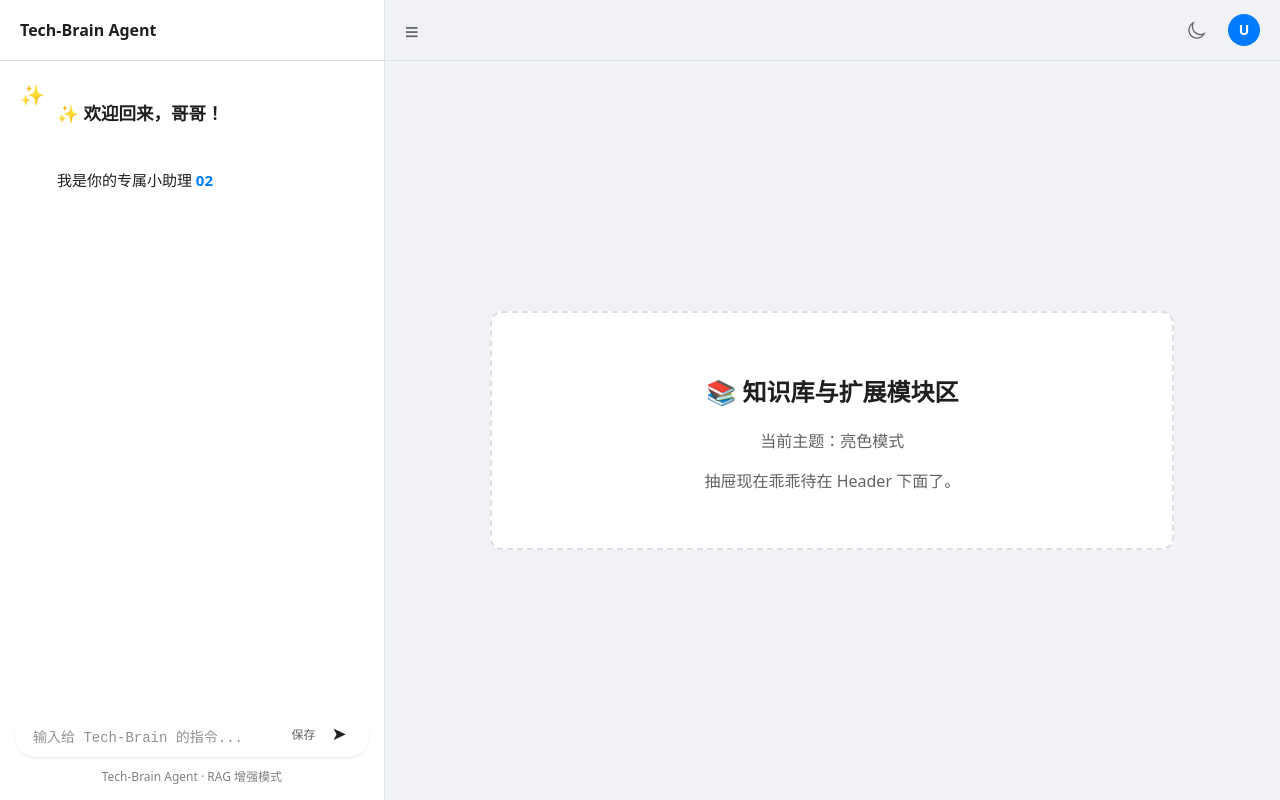
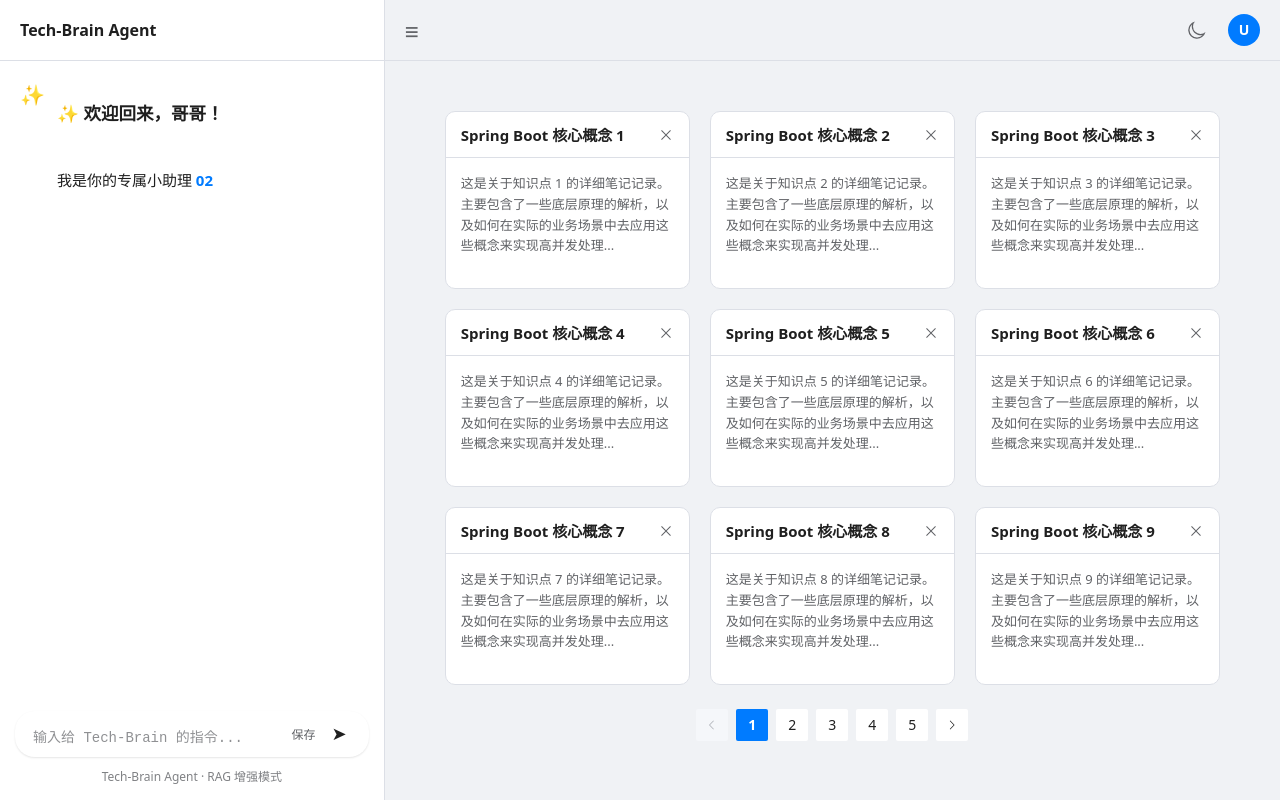
Before and after one commit to Zeng-Wenjie/tech-brain-web, a Vue app: page / in a window 1280 px wide. Built offline with nearby package versions, Linux system fonts and the light colour scheme.

Commit message:
实现这个 3x3 的“卡片式网格（Card Grid）+ 底部动态分页”布局

```diff
--- a/src/views/AgentView.vue
+++ b/src/views/AgentView.vue
@@ -79,19 +79,45 @@
           </div>
         </el-drawer>
 
-        <div class="placeholder-box">
-          <h2>📚 知识库与扩展模块区</h2>
-          <p>当前主题：{{ isDark ? '暗黑模式' : '亮色模式' }}</p>
-          <p>抽屉现在乖乖待在 Header 下面了。</p>
+<!-- 笔记区中心部分 -->
+        <div class="notes-workspace">
+
+          <div class="cards-container">
+            <el-row :gutter="20">
+              <el-col :span="8" v-for="note in notesList" :key="note.id" style="margin-bottom: 20px;">
+                <el-card class="note-card" shadow="hover">
+                  <template #header>
+                    <div class="card-header">
+                      <span class="note-title">{{ note.title }}</span>
+                      <el-icon class="delete-icon" @click="deleteNote(note.id)"><Close /></el-icon>
+                    </div>
+                  </template>
+                  <div class="note-content">{{ note.content }}</div>
+                </el-card>
+              </el-col>
+            </el-row>
+          </div>
+
+          <div class="pagination-dock">
+            <el-pagination
+              v-model:current-page="currentPage"
+              :page-size="pageSize"
+              :total="totalNotes"
+              layout="prev, pager, next"
+              @current-change="handlePageChange"
+              background
+            />
+          </div>
+
         </div>
       </div>
     </div>
-
-  </div> </template>
+  </div>
+   </template>
 
 <script setup>
 import { ref, nextTick, onMounted } from 'vue'
-import { Sunny, Moon } from '@element-plus/icons-vue'
+import { Sunny, Moon, Close } from '@element-plus/icons-vue'
 import axios from 'axios' // 引入 HTTP 客户端
 
 import { marked } from 'marked'
@@ -196,6 +222,29 @@
   if (chatBodyRef.value) {
     chatBodyRef.value.scrollTop = chatBodyRef.value.scrollHeight
   }
+}
+
+// ================= 知识库卡片与分页逻辑 =================
+const currentPage = ref(1)
+const pageSize = ref(9)
+const totalNotes = ref(45) // 模拟总数据量
+
+// 模拟一页 9 条数据
+const notesList = ref(Array.from({ length: 9 }).map((_, index) => ({
+  id: index + 1,
+  title: `Spring Boot 核心概念 ${index + 1}`,
+  content: `这是关于知识点 ${index + 1} 的详细笔记记录。主要包含了一些底层原理的解析，以及如何在实际的业务场景中去应用这些概念来实现高并发处理...`
+})))
+
+const handlePageChange = (val) => {
+  console.log(`前端触发分页查询，当前页: ${val}，后续这里将调用 Axios 请求后端的分页接口`)
+  // TODO: axios.get('/api/notes/page', { params: { page: val, size: pageSize.value } })
+}
+
+const deleteNote = (id) => {
+  console.log(`触发删除操作，笔记 ID: ${id}`)
+  // 模拟前端移除，后续对接后端删除接口
+  notesList.value = notesList.value.filter(note => note.id !== id)
 }
 </script>
 
@@ -563,4 +612,99 @@
   margin-top: auto;
   padding-bottom: 20px;
 }
+
+/* ================= 知识库卡片区样式 ================= */
+.notes-workspace {
+  flex: 1;
+  display: flex;
+  flex-direction: column;
+  padding: 20px 30px;
+  height: 100%;
+  box-sizing: border-box;
+}
+
+.cards-container {
+  flex: 1;
+  overflow-y: auto; /* 内容过多时仅卡片区滚动 */
+}
+
+/* 穿透修改 el-card，使其完美贴合暗黑/亮色主题 */
+:deep(.note-card) {
+  background-color: var(--tb-color-bg-panel);
+  border: 1px solid var(--tb-color-border);
+  color: var(--tb-color-text-primary);
+  border-radius: 10px;
+  transition: all 0.3s ease;
+}
+
+:deep(.note-card:hover) {
+  border-color: var(--tb-color-primary);
+}
+
+:deep(.el-card__header) {
+  padding: 12px 15px;
+  border-bottom: 1px solid var(--tb-color-border);
+}
+
+:deep(.el-card__body) {
+  padding: 15px;
+  height: 100px; /* 固定高度，保证一竖排对齐 */
+}
+
+.card-header {
+  display: flex;
+  justify-content: space-between;
+  align-items: center;
+}
+
+.note-title {
+  font-weight: bold;
+  font-size: 15px;
+  white-space: nowrap;
+  overflow: hidden;
+  text-overflow: ellipsis; /* 标题过长显示省略号 */
+  max-width: 85%;
+}
+
+.delete-icon {
+  cursor: pointer;
+  color: var(--tb-color-text-secondary);
+  font-size: 16px;
+}
+
+.delete-icon:hover {
+  color: #f56c6c; /* 悬浮显示红色警示 */
+}
+
+.note-content {
+  font-size: 13px;
+  color: var(--tb-color-text-secondary);
+  line-height: 1.6;
+  /* 多行文本截断：最多显示4行 */
+  display: -webkit-box;
+  -webkit-line-clamp: 4;
+  -webkit-box-orient: vertical;
+  overflow: hidden;
+}
+
+/* 底部动态分页停靠区 */
+.pagination-dock {
+  height: 50px;
+  display: flex;
+  justify-content: center;
+  align-items: center;
+  margin-top: 10px;
+}
+
+/* 适配暗黑模式的分页器颜色穿透 */
+:deep(.el-pagination.is-background .btn-next),
+:deep(.el-pagination.is-background .btn-prev),
+:deep(.el-pagination.is-background .el-pager li) {
+  background-color: var(--tb-color-bg-panel);
+  color: var(--tb-color-text-primary);
+}
+:deep(.el-pagination.is-background .el-pager li.is-active) {
+  background-color: var(--tb-color-primary);
+  color: #fff;
+}
 </style>
```
